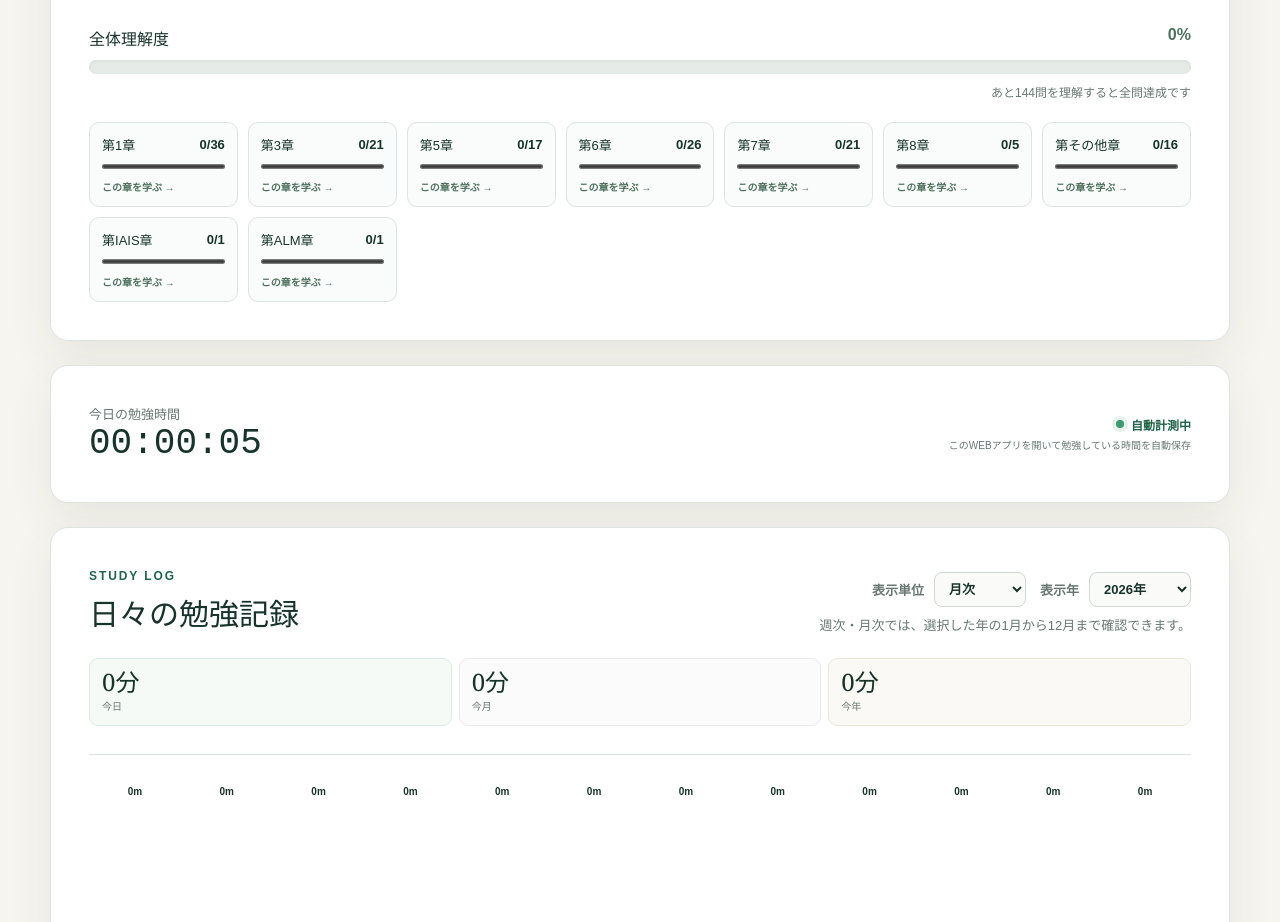
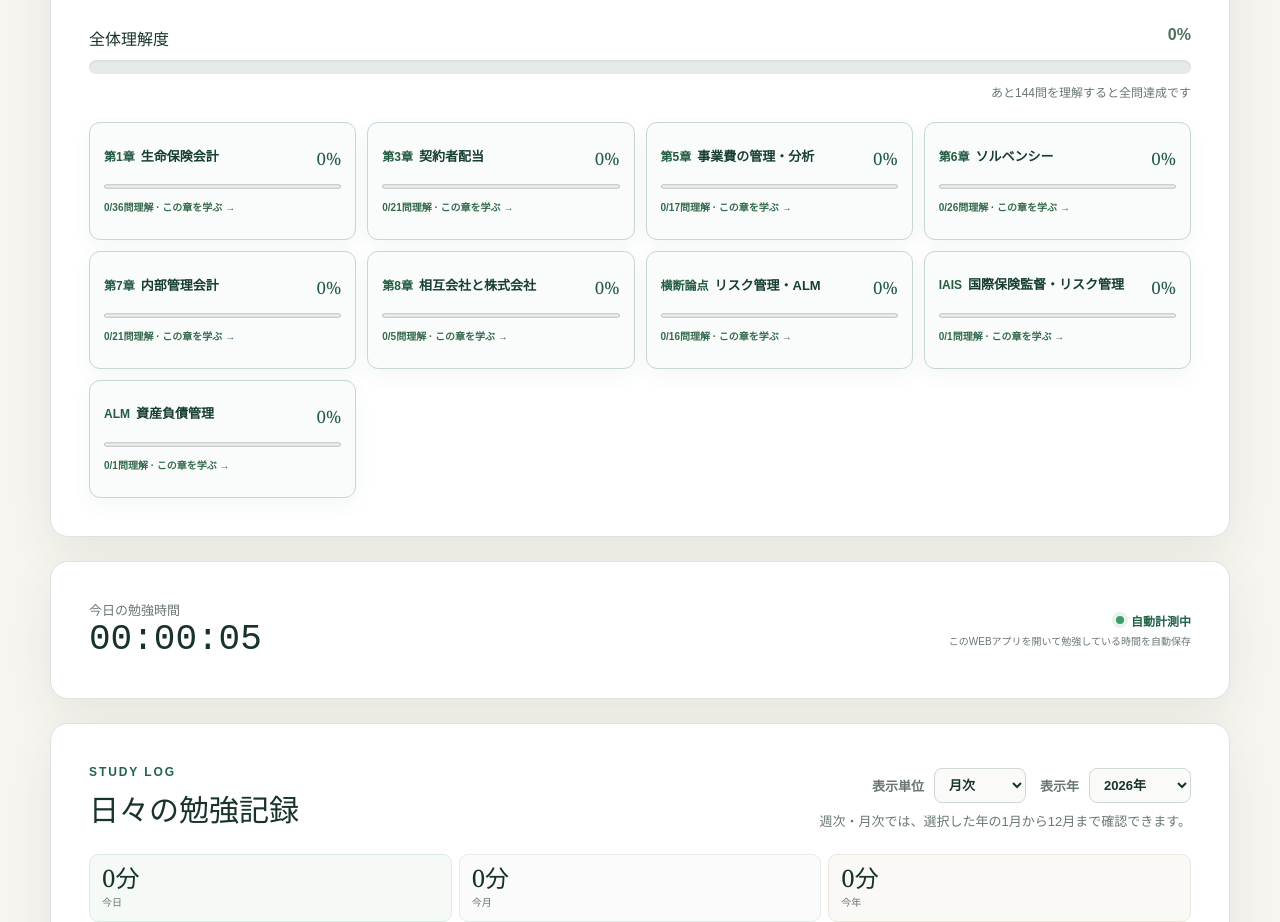
Before and after one commit to yoshi123027-del/actuary-app-seiho2, a Next.js app in the folder vercel/: page / in a window 1280 px wide. Shown: the part 940-1862 px from the top of the page. Built offline with nearby package versions, Linux system fonts and the light colour scheme.

Commit message:
章名と進捗に応じた成長演出を追加
公式教科書の章題を表示し、章別理解度が50%以降で輝き、100%で星ときらめきが出るようにします。

```diff
--- a/vercel/app/config.js
+++ b/vercel/app/config.js
@@ -3,6 +3,17 @@ export const appConfig = {
   examDate: "2026-12-09T00:00:00+09:00",
   storageKey: "actuary_app_seiho2_vercel_v1",
   menus: ["ホーム", "今日の課題", "章ごとに学ぶ", "問題検索", "教科書で学ぶ", "所見で学ぶ"],
+  chapterNames: {
+      "1": "生命保険会計",
+      "3": "契約者配当",
+      "5": "事業費の管理・分析",
+      "6": "ソルベンシー",
+      "7": "内部管理会計",
+      "8": "相互会社と株式会社",
+      "その他": "リスク管理・ALM",
+      "IAIS": "国際保険監督・リスク管理",
+      "ALM": "資産負債管理"
+  },
   textbookLinks: {
     "1": ["第1章 営業保険料の簡易まとめ", "https://drive.google.com/file/d/13fG1wuq-5YG37DpKszP0RoHpdc4B4P2X/view?usp=drive_link"],
     "2": ["第2章 解約返戻金の簡易まとめ", "https://drive.google.com/file/d/1olNfAVmUFRDZELWnL2J2-5gmTG5TFPto/view?usp=sharing"],
--- a/vercel/app/globals.css
+++ b/vercel/app/globals.css
@@ -103,16 +103,26 @@ main { width: min(1180px, calc(100% - 40px)); margin: 36px auto 80px; }
 @media (prefers-reduced-motion: reduce) {
   .stage-complete .dashboard-status > strong::before,
   .stage-complete .dashboard-status > strong::after,
-  .stage-complete .understanding-fill { animation: none; }
+  .stage-complete .understanding-fill,
+  .chapter-progress.is-complete::before,
+  .chapter-progress.is-complete::after { animation: none; }
 }
 progress { width: 100%; height: 9px; accent-color: var(--stage-color, var(--green-2)); }
-.chapter-grid { display: grid; grid-template-columns: repeat(auto-fit, minmax(145px, 1fr)); gap: 10px; }
-.chapter-progress { width: 100%; padding: 12px; color: var(--ink); background: color-mix(in srgb, var(--stage-soft) 42%, white); border: 1px solid var(--line); border-radius: 10px; text-align: left; transition: transform .18s ease, border-color .18s ease, box-shadow .18s ease; }
-.chapter-progress:hover, .chapter-progress:focus-visible { transform: translateY(-2px); border-color: var(--stage-color); box-shadow: 0 7px 18px var(--stage-glow); outline: none; }
-.chapter-progress-head { display: flex; align-items: center; justify-content: space-between; gap: 8px; }
-.chapter-progress-head span, .chapter-progress-head strong { font-size: 13px; }
-.chapter-progress progress { margin-top: 8px; pointer-events: none; }
-.chapter-progress small { display: block; margin-top: 7px; color: var(--stage-dark); font-size: 10px; font-weight: 800; }
+.chapter-grid { display: grid; grid-template-columns: repeat(auto-fit, minmax(220px, 1fr)); gap: 11px; }
+.chapter-progress { position: relative; width: 100%; min-height: 118px; padding: 14px; overflow: hidden; color: var(--ink); background: linear-gradient(135deg, rgba(255, 248, 219, var(--chapter-gold-soft, 0)), transparent 52%), color-mix(in srgb, #cfe8d9 var(--chapter-fill, 12%), white); border: 1px solid color-mix(in srgb, #2f8159 var(--chapter-fill, 12%), var(--line)); border-radius: 11px; text-align: left; box-shadow: 0 7px 20px rgba(35, 99, 76, var(--chapter-green-glow, .05)), 0 0 22px rgba(199, 154, 50, var(--chapter-gold-glow, 0)); transition: transform .18s ease, background .35s ease, border-color .35s ease, box-shadow .35s ease; }
+.chapter-progress:hover, .chapter-progress:focus-visible { transform: translateY(-3px); border-color: color-mix(in srgb, #1f744d 72%, #d4b65f); box-shadow: 0 10px 25px rgba(35, 99, 76, .2), 0 0 24px rgba(199, 154, 50, var(--chapter-gold-glow, 0)); outline: none; }
+.chapter-progress-head { position: relative; z-index: 1; display: flex; align-items: flex-start; justify-content: space-between; gap: 10px; }
+.chapter-title { min-width: 0; display: flex; align-items: baseline; gap: 6px; flex-wrap: wrap; }
+.chapter-title b { color: #245b43; font-size: 12px; white-space: nowrap; }
+.chapter-title em { color: #173e30; font-size: 13px; font-style: normal; font-weight: 800; line-height: 1.45; }
+.chapter-progress-head > strong { flex: 0 0 auto; color: #245b43; font: 17px Georgia, serif; white-space: nowrap; }
+.chapter-progress-head > strong i { margin-right: 4px; color: #bd8b1e; font-size: 13px; font-style: normal; }
+.chapter-progress progress { position: relative; z-index: 1; margin-top: 12px; pointer-events: none; accent-color: #2f8159; }
+.chapter-progress small { position: relative; z-index: 1; display: block; margin-top: 7px; color: #356a4e; font-size: 10px; font-weight: 800; }
+.chapter-progress.is-shining::before { content: "✦"; position: absolute; top: 6px; right: 7px; color: #c99a2e; opacity: var(--chapter-gold-glow, 0); font-size: 11px; pointer-events: none; }
+.chapter-progress.is-complete { border-color: #c8a343; background: linear-gradient(135deg, rgba(255, 246, 204, .72), rgba(213, 236, 222, .92)); }
+.chapter-progress.is-complete::before { top: 7px; right: 9px; opacity: 1; animation: achievement-sparkle 1.8s ease-in-out infinite; }
+.chapter-progress.is-complete::after { content: "✦"; position: absolute; right: 36px; bottom: 8px; color: #e1bd59; font-size: 9px; animation: achievement-sparkle 1.8s .55s ease-in-out infinite; pointer-events: none; }
 .queue-complete { color: var(--green-2); background: #edf7f2; border-color: #acd0bf; font-weight: 800; }
 .timer { display: flex; align-items: center; justify-content: space-between; }
 .timer span { display: block; color: var(--muted); font-size: 13px; }
--- a/vercel/app/page.js
+++ b/vercel/app/page.js
@@ -561,17 +561,31 @@ function Dashboard({ questions, progress, onOpenCaution, onOpenReview, onOpenCha
         {chapters.map((chapter) => {
           const rows = questions.filter((q) => q.章 === chapter);
           const done = rows.filter((q) => progress.ratings[q.id] === "理解").length;
+          const chapterPercent = rows.length ? Math.round(done / rows.length * 100) : 0;
+          const chapterGold = Math.max(0, Math.min(1, (chapterPercent - 50) / 50));
+          const chapterName = appConfig.chapterNames?.[chapter] || "出題範囲";
+          const chapterLabel = /^\d+$/.test(chapter) ? `第${chapter}章` : chapter === "その他" ? "横断論点" : chapter;
+          const chapterStyle = {
+            "--chapter-fill": `${Math.max(12, chapterPercent)}%`,
+            "--chapter-green-glow": Number((0.05 + chapterPercent / 100 * 0.15).toFixed(3)),
+            "--chapter-gold-soft": Number((chapterGold * 0.68).toFixed(3)),
+            "--chapter-gold-glow": Number((chapterGold * 0.42).toFixed(3)),
+          };
           return (
             <button
               type="button"
-              className="chapter-progress"
+              className={`chapter-progress ${chapterPercent >= 50 ? "is-shining" : ""} ${chapterPercent === 100 ? "is-complete" : ""}`}
+              style={chapterStyle}
               key={chapter}
               onClick={() => onOpenChapter(chapter)}
-              aria-label={`第${chapter}章の問題を開く。理解済み${done}問、全${rows.length}問`}
+              aria-label={`${chapterLabel} ${chapterName}の問題を開く。理解度${chapterPercent}%、理解済み${done}問、全${rows.length}問`}
             >
-              <div className="chapter-progress-head"><span>第{chapter}章</span><strong>{done}/{rows.length}</strong></div>
+              <div className="chapter-progress-head">
+                <span className="chapter-title"><b>{chapterLabel}</b><em>{chapterName}</em></span>
+                <strong>{chapterPercent === 100 && <i aria-hidden="true">★</i>}{chapterPercent}%</strong>
+              </div>
               <progress value={done} max={rows.length} />
-              <small>この章を学ぶ →</small>
+              <small>{done}/{rows.length}問理解 · この章を学ぶ →</small>
             </button>
           );
         })}
```
